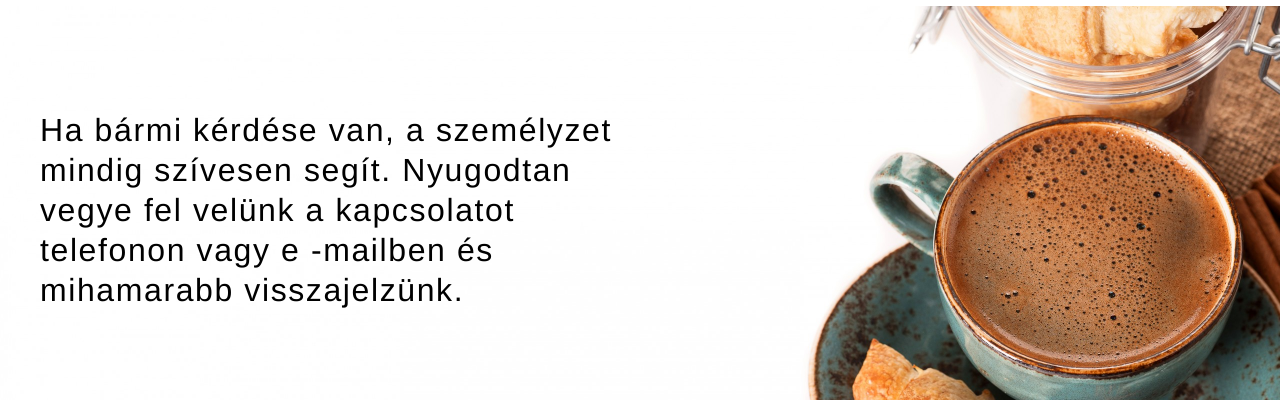
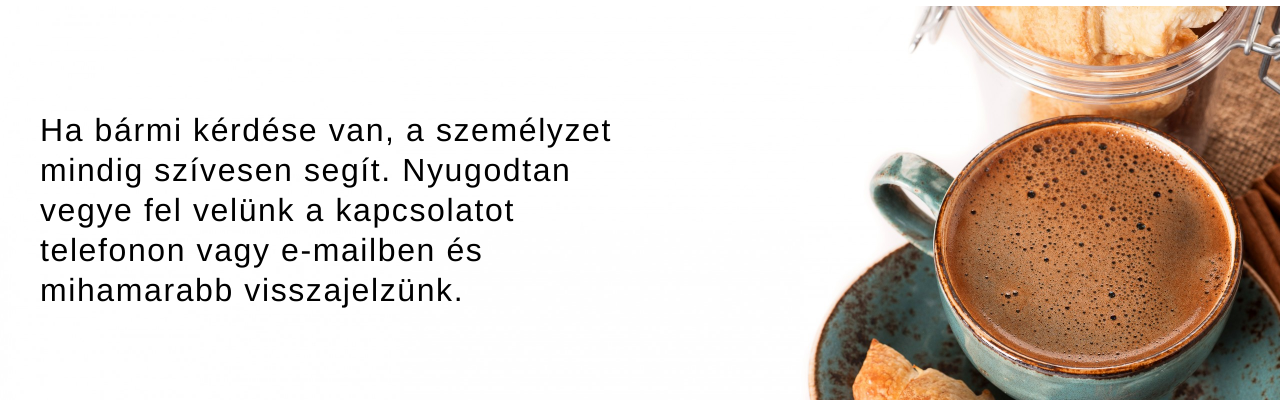
Before and after one commit to MolnarValentin/Web_Bead1, a plain HTML site: page kapcsolat.html in a window 1280 px wide. Shown: the part 263-663 px from the top of the page. Drawn offline with Linux system fonts and the light colour scheme.

Commit message:
Add files via upload

```diff
--- a/kapcsolat.html
+++ b/kapcsolat.html
@@ -32,7 +32,7 @@
         <div class="hatterkep2">
           <p class="nagybejegyzes oldal4">
             Ha bármi kérdése van, a személyzet mindig szívesen segít. Nyugodtan
-            vegye fel velünk a kapcsolatot telefonon vagy <span class="nemtorheto">e&nbsp;-mailben</span> és mihamarabb
+            vegye fel velünk a kapcsolatot telefonon vagy e-mailben és mihamarabb
             visszajelzünk.
           </p>
         </div>
```
